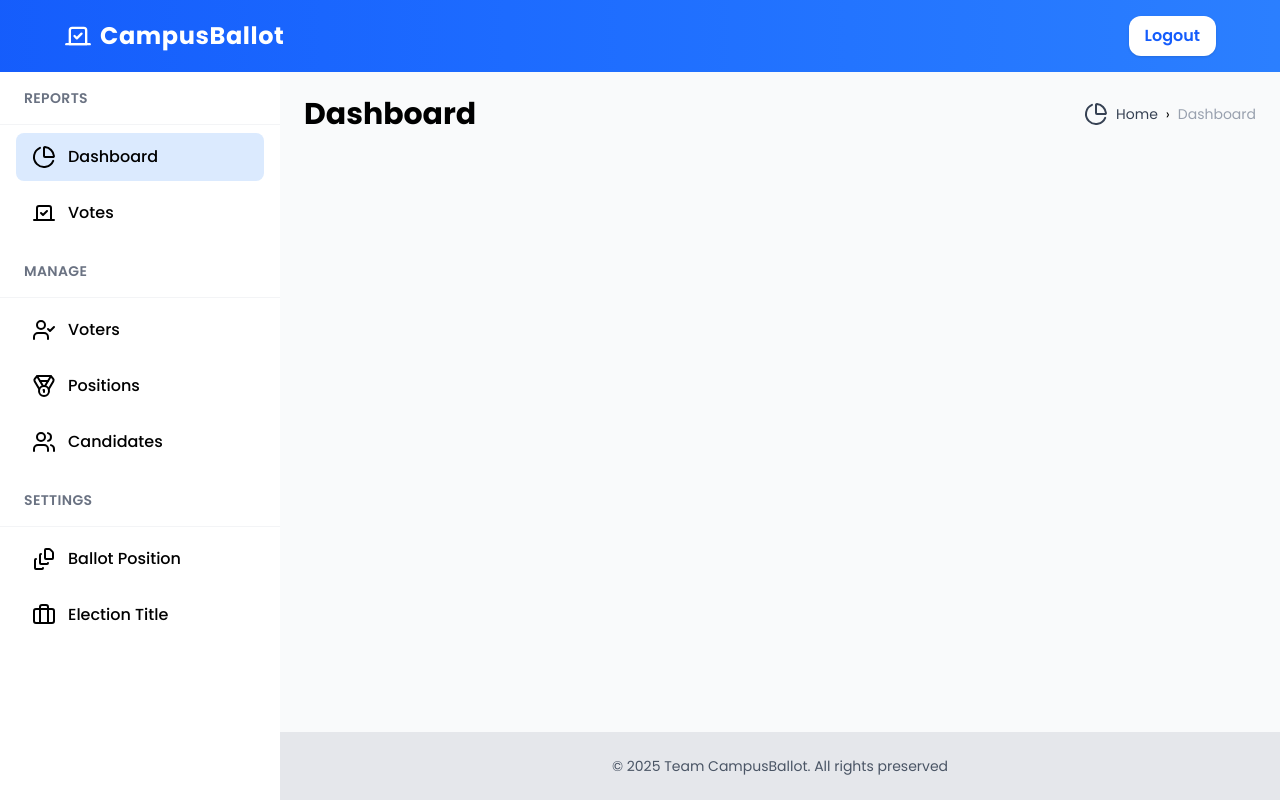
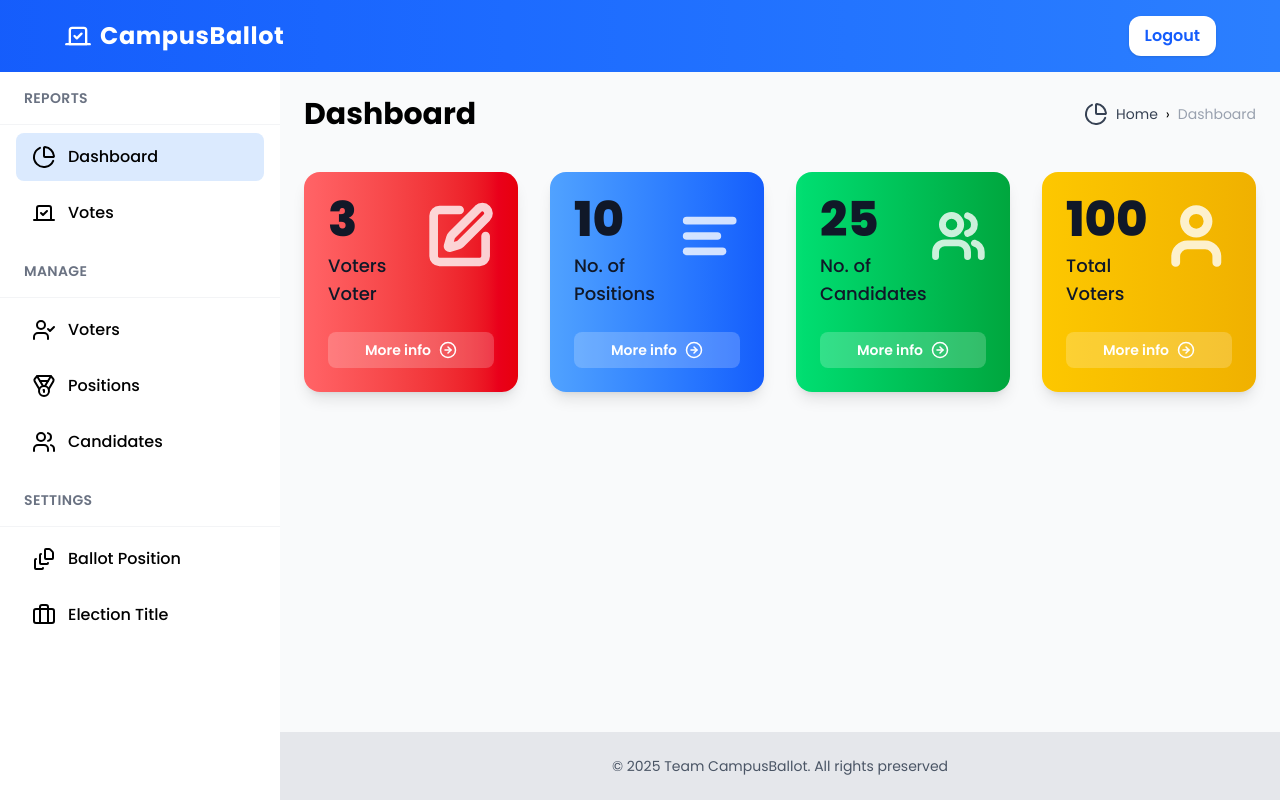
Before and after one commit to wefindways/Online-Voting-System-, a React (Vite) app in the folder client/: page /admin/home in a window 1280 px wide. Built offline with nearby package versions, Linux system fonts and the light colour scheme; sample sign-in values are in the browser's storage.

Commit message:
feat: add a stat card component

```diff
--- /dev/null
+++ b/client/src/components/StatCard.jsx
@@ -0,0 +1,21 @@
+import { ArrowRightCircle } from "lucide-react";
+
+function StatCard({value, label, icon: Icon, gradient}) {
+  return (
+    <div className={`bg-gradient-to-r ${gradient} rounded-2xl shadow-lg hover:shadow-xl transition p-6 flex flex-col justify-between overflow-hidden`}>
+      <div className="flex items-start justify-between">
+        <div>
+          <span className="text-5xl font-extrabold">{value}</span>
+          <p className="text-lg font-medium mt-2">{label}</p>
+        </div>
+        <Icon size={80} strokeWidth={3} color="white" className="opacity-80" />
+      </div>
+      <div className="flex items-center justify-center gap-2 mt-6 py-2 rounded-lg bg-white/20 text-sm font-semibold text-white cursor-pointer hover:bg-white/30 transition">
+        <span>More info</span>
+        <ArrowRightCircle size={18} />
+      </div>
+    </div>
+  );
+}
+
+export default StatCard;
--- a/client/src/pages/admin/AdminDashboard.jsx
+++ b/client/src/pages/admin/AdminDashboard.jsx
@@ -1,10 +1,40 @@
+import { AlignLeft, Edit, Users, User } from "lucide-react";
 import Breadcrumb from "../../components/Breadcrumb";
+import StatCard from "../../components/StatCard";
 
 function AdminDashboard() {
   return (
-    <div className="flex justify-between items-center">
-      <h1 className="text-3xl font-bold">Dashboard</h1>
-      <Breadcrumb />
+    <div>
+      <header className="flex justify-between items-center">
+        <h1 className="text-3xl font-bold">Dashboard</h1>
+        <Breadcrumb />
+      </header>
+      <section className="grid grid-cols-4 mt-10 gap-8 text-gray-900">
+        <StatCard
+          value="3"
+          label="Voters Voter"
+          icon={Edit}
+          gradient="from-red-400 to-red-600"
+        />
+        <StatCard
+          value="10"
+          label="No. of Positions"
+          icon={AlignLeft}
+          gradient="from-blue-400 to-blue-600"
+        />
+        <StatCard
+          value="25"
+          label="No. of Candidates"
+          icon={Users}
+          gradient="from-green-400 to-green-600"
+        />
+        <StatCard
+          value="100"
+          label="Total Voters"
+          icon={User}
+          gradient="from-yellow-400 to-yellow-500"
+        />
+      </section>
     </div>
   );
 }
```
